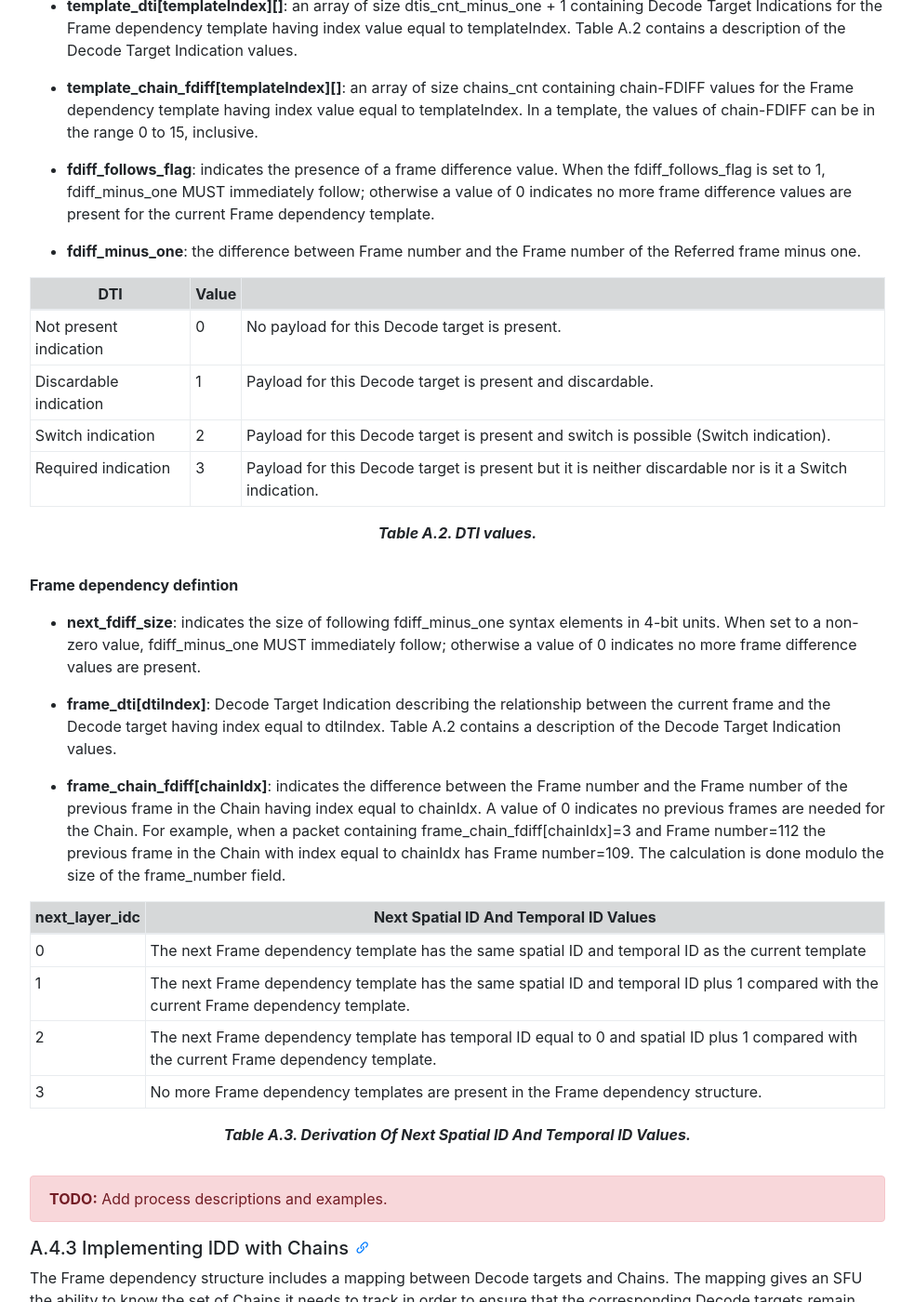
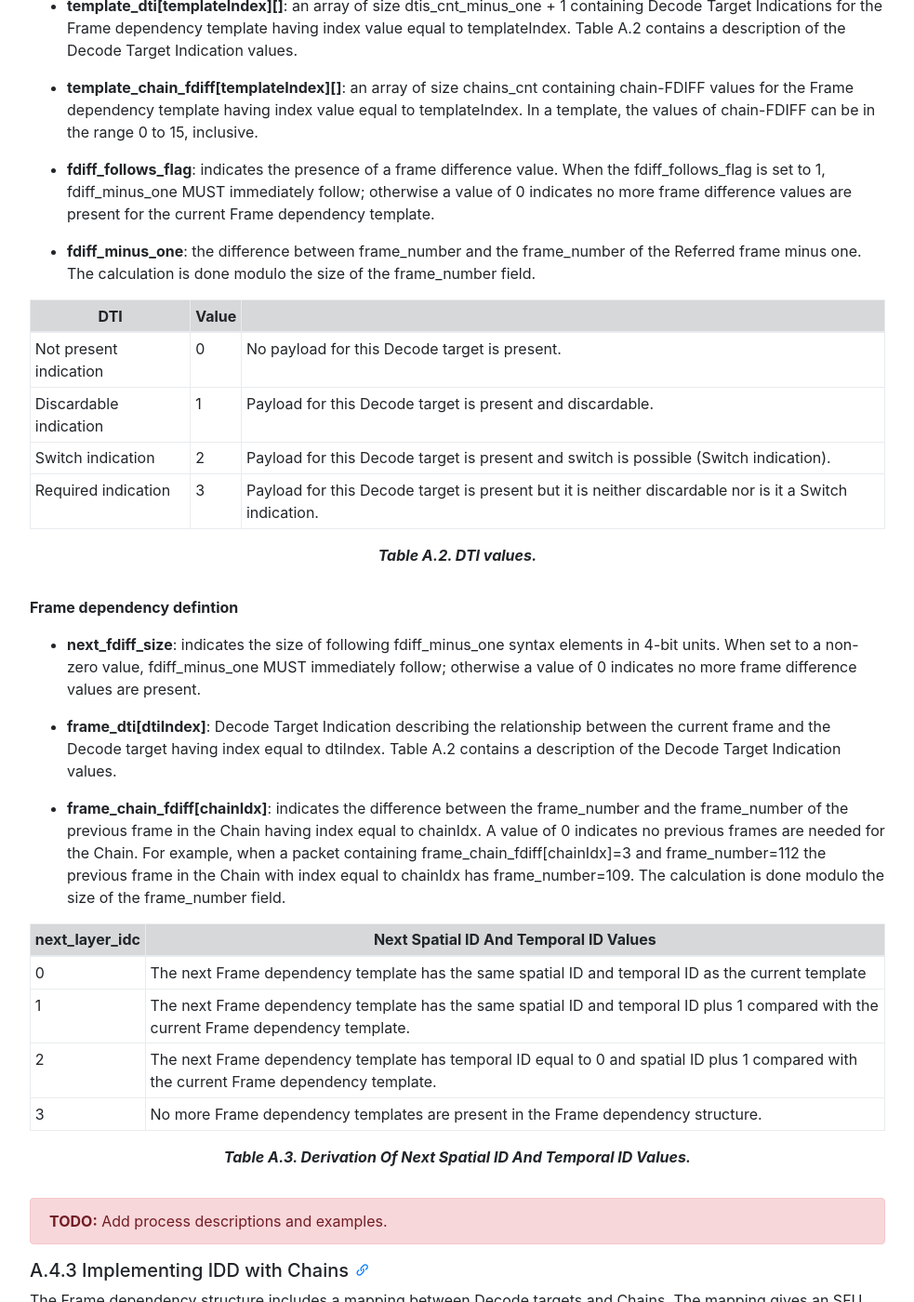
Before and after one commit to AOMediaCodec/av1-rtp-spec, a Jekyll site: the page built from index.md, in a window 1280 px wide and 1400 px high, scrolled down 25709 px. Shown: the whole window at 93% size, without its empty margins (53-1036 px from the left). Built offline with Jekyll 4.4.1, drawn with Linux system fonts in a browser that asks for light colours; nearby versions of some CDN libraries; some of the changed text lies outside the part shown.

Commit message:
In section A.4.2 Semantics use frame_number field instead of "Frame number" term

```diff
--- a/av1-rtp-spec.md
+++ b/av1-rtp-spec.md
@@ -932,7 +932,7 @@ The semantics pertaining to the Dependency Descriptor syntax section above is de
 
 * **frame_number**: is represented using 16 bits and increases strictly monotonically in decode order. frame_number MAY start on a random number, and MUST wrap after reaching the maximum value. All packets of the same Frame MUST have the same frame_number value.
 
-**Note:** Frame number is not the same as Frame ID in [AV1 specification][AV1].
+**Note:** frame_number is not the same as Frame ID in [AV1 specification][AV1].
 {:.alert .alert-info }
 
 * **frame_dependency_template_id**: ID of the Frame dependency template to use. MUST be in the range of template_id_offset to (template_id_offset + TemplatesCnt - 1), inclusive. frame_dependency_template_id MUST be the same for all packets of the same Frame.
@@ -978,7 +978,7 @@ The semantics pertaining to the Dependency Descriptor syntax section above is de
 
 * **fdiff_follows_flag**: indicates the presence of a frame difference value. When the fdiff_follows_flag is set to 1, fdiff_minus_one MUST immediately follow; otherwise a value of 0 indicates no more frame difference values are present for the current Frame dependency template.
 
-* **fdiff_minus_one**: the difference between Frame number and the Frame number of the Referred frame minus one.
+* **fdiff_minus_one**: the difference between frame_number and the frame_number of the Referred frame minus one. The calculation is done modulo the size of the frame_number field.
 
 | DTI                    | Value |                                                        |
 | ---------------------- | ----- | ------------------------------------------------------ |
@@ -997,7 +997,7 @@ Table A.2. DTI values.
 
 * **frame_dti[dtiIndex]**: Decode Target Indication describing the relationship between the current frame and the Decode target having index equal to dtiIndex. Table A.2 contains a description of the Decode Target Indication values.
 
-* **frame_chain_fdiff[chainIdx]**: indicates the difference between the Frame number and the Frame number of the previous frame in the Chain having index equal to chainIdx. A value of 0 indicates no previous frames are needed for the Chain. For example, when a packet containing frame_chain_fdiff[chainIdx]=3 and Frame number=112 the previous frame in the Chain with index equal to chainIdx has Frame number=109. The calculation is done modulo the size of the frame_number field.
+* **frame_chain_fdiff[chainIdx]**: indicates the difference between the frame_number and the frame_number of the previous frame in the Chain having index equal to chainIdx. A value of 0 indicates no previous frames are needed for the Chain. For example, when a packet containing frame_chain_fdiff[chainIdx]=3 and frame_number=112 the previous frame in the Chain with index equal to chainIdx has frame_number=109. The calculation is done modulo the size of the frame_number field.
 
 | next_layer_idc | Next Spatial ID And Temporal ID Values                   |
 | -------------- | -------------------------------------------------------- |
```
